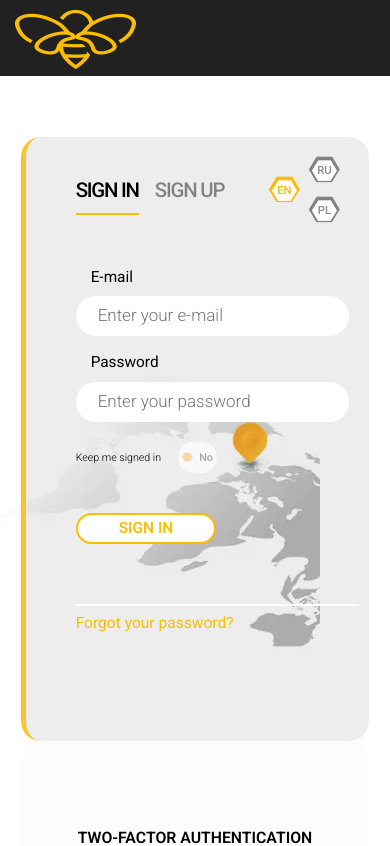
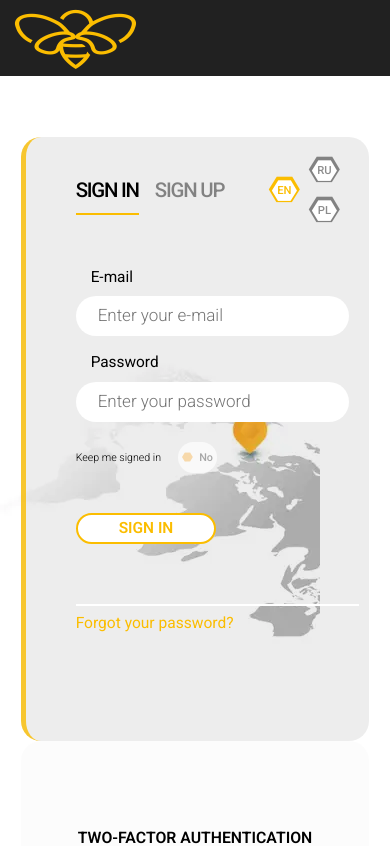
Before and after one commit to Maagikus/beezyy-frontend, a React (Create React App) app: page / in a window 390 px wide. Shown: the top 846 px of the page. Built offline with nearby package versions, Linux system fonts and the light colour scheme.

Commit message:
Fix bg for mobile version

```diff
--- a/src/index.css
+++ b/src/index.css
@@ -1387,7 +1387,7 @@ input::placeholder {
 
 @media (max-width: 47.99875em) {
 	.form {
-		background: url(./img/background/mobile-background.webp) 0 190px no-repeat;
+		background: url(./img/background/mobile-background.webp) 0 180px no-repeat;
 	}
 }
 .body-form__input {
```
